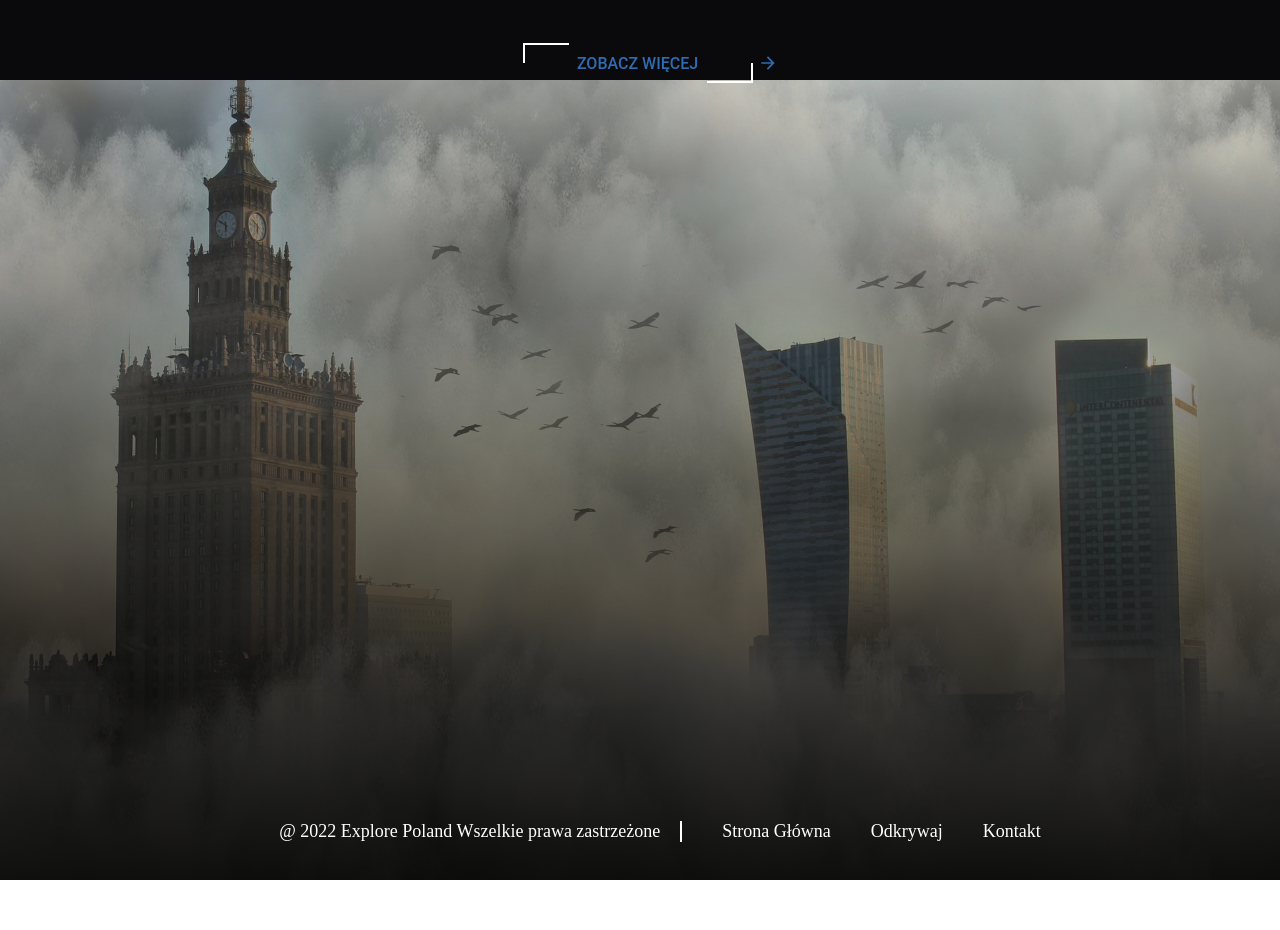
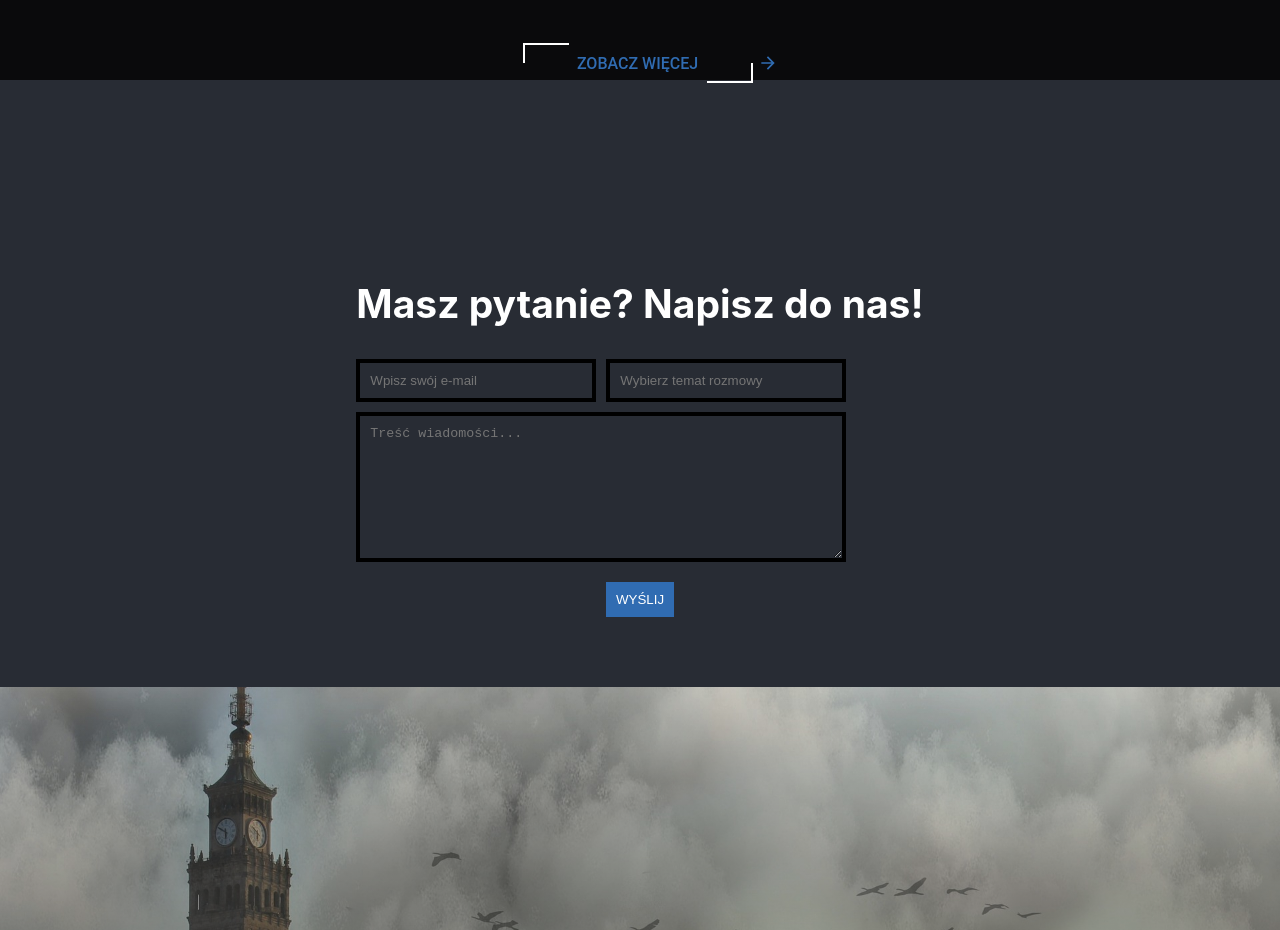
Before and after one commit to Bercikovy/Explore-Croatia, a React (Create React App) app in the folder explorepoland/: page / in a window 1280 px wide. Shown: the part 1700-2630 px from the top of the page. Before the commit the page ends 2580 px from the top, so only its background shows below. Built offline with nearby package versions, Linux system fonts and the light colour scheme; a web font is replaced by a local one.

Commit message:
Added Form component

```diff
--- a/explorepoland/src/App.js
+++ b/explorepoland/src/App.js
@@ -3,6 +3,7 @@ import './App.css';
 import Footer from './Components/Footer';
 import Header from './Components/Header';
 import Posts from './Components/Posts';
+import Form from './Components/Form'
 
 function App() {
   return (
@@ -10,6 +11,7 @@ function App() {
       <header className="App-header">
           <Header/>
           <Posts/>
+          <Form/>
           <Footer/>
       </header>
     </div>
--- /dev/null
+++ b/explorepoland/src/Components/Form.js
@@ -0,0 +1,29 @@
+import React from "react";
+import "../Stylesheets/Form.scss";
+
+export default function Form() {
+  return (
+    <div class='wrapper'>
+      <h2>Masz pytanie? Napisz do nas!</h2>
+      <form>
+        <div className="inputs">
+          <input type="text" placeholder="Wpisz swój e-mail"></input>
+          <input
+            type="text"
+            list="topics"
+            placeholder="Wybierz temat rozmowy"
+          ></input>
+            </div>
+          <datalist id="topics">
+            <option value="Rezerwacja atrakcji"></option>
+            <option value="Skorzystanie z dofinansowania"></option>
+            <option value="Pakiety rodzinne"></option>
+            <option value="Inny"></option>
+          </datalist>
+
+        <textarea type="text" placeholder="Treść wiadomości..."></textarea>
+      </form>
+      <button>WYŚLIJ</button>
+    </div>
+  );
+}
--- /dev/null
+++ b/explorepoland/src/Stylesheets/Form.scss
@@ -0,0 +1,48 @@
+
+
+
+.wrapper {
+    h2{
+        margin-top: 150px;
+    }
+    margin-top: 50px;
+    margin-bottom: 50px;
+    form{
+        display: flex;
+        flex-direction: column;
+        gap: 10px;
+        width: 500px;
+        .inputs{
+            display: flex;
+            gap: 10px;
+            input{
+                box-sizing: border-box;
+                border: 4px solid black;
+                // border-radius: 20px;
+               width: 240px;
+               padding: 10px;
+               background-color: transparent;
+            }
+        }
+    textarea{
+        box-sizing: border-box;
+        border: 4px solid black;
+        // border-radius: 20px;
+        width: 490px;
+        height: 150px;
+        padding: 10px;
+        background-color: transparent;
+    }
+    }
+    button{
+        background-color: rgb(48, 108, 178);
+        border: none;
+        color: white;
+        padding: 10px;
+        transition: 0.5s;
+    }
+    button:hover{
+        background-color: rgb(8, 64, 128);
+
+    }
+}
```
Also changed, not shown: 1 other file (tests, documents, lock files or other folders).
